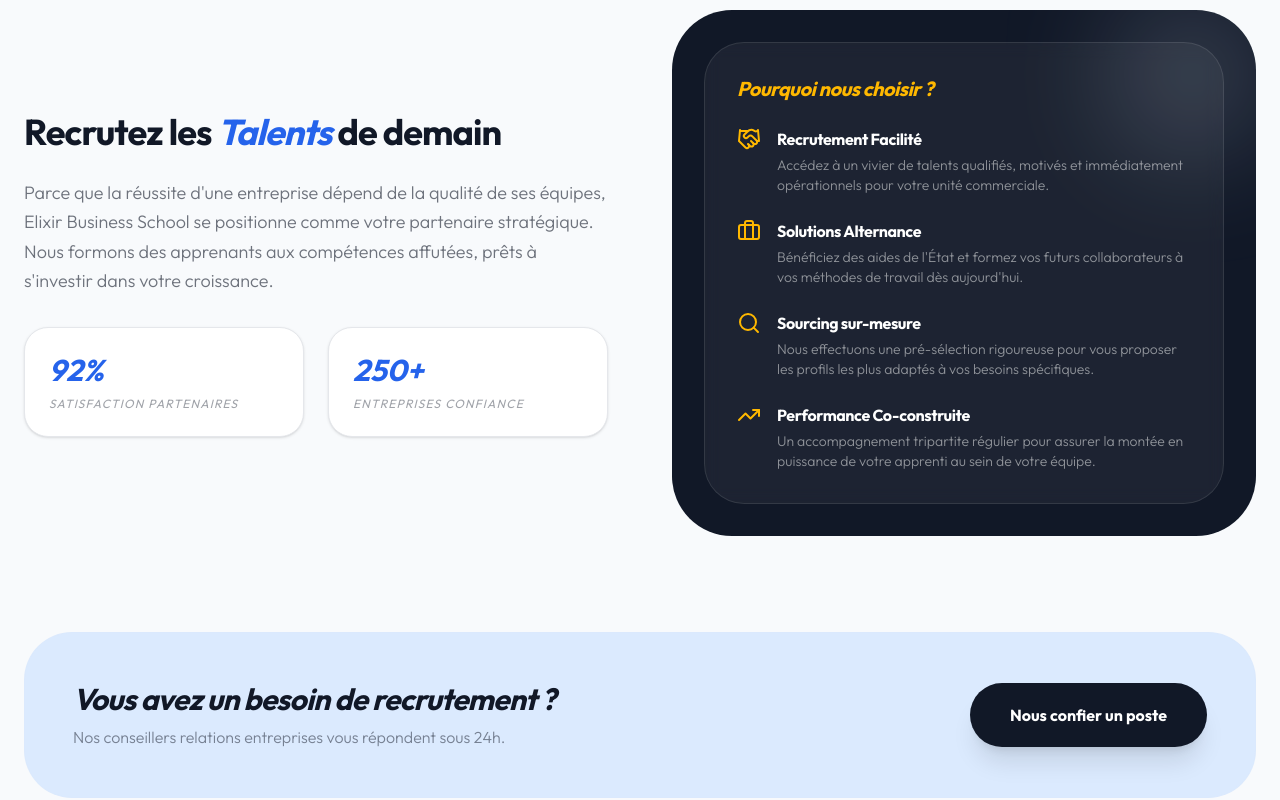
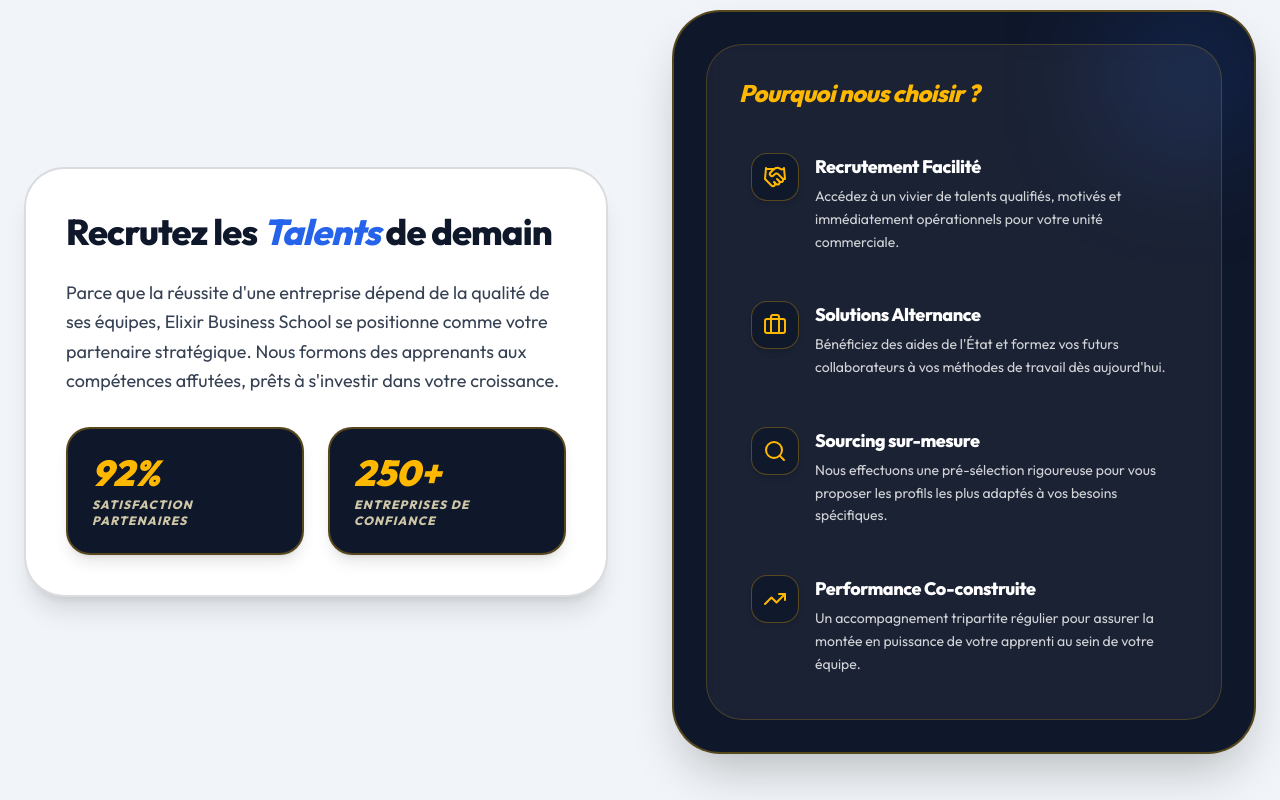
Before and after one commit to Bingo-agency26/Elixir-business-school, a React (Vite) app: page /#/entreprises in a window 1280 px wide. Shown: the part 280-1080 px from the top of the page. Built offline with nearby package versions, Linux system fonts and the light colour scheme.

Commit message:
style: apply handcrafted Apple-style micro-animations and physics easing across all pages and components

```diff
--- a/src/components/CourseCard.tsx
+++ b/src/components/CourseCard.tsx
@@ -1,41 +1,44 @@
 import { motion } from 'motion/react';
-import { ArrowRight, GraduationCap, Clock, Award } from 'lucide-react';
+import { ArrowRight, Clock } from 'lucide-react';
 import { Link } from 'react-router-dom';
 import { Course } from '../types';
 
 export default function CourseCard({ course }: { course: Course; key?: string | number }) {
+  const customEase = [0.16, 1, 0.3, 1];
+
   return (
     <motion.div
-      whileHover={{ y: -5 }}
-      className="group bg-white rounded-2xl p-6 border border-brand-border shadow-sm hover:shadow-xl transition-all duration-300 flex flex-col h-full"
+      whileHover={{ y: -8, scale: 1.01 }}
+      transition={{ duration: 0.5, ease: customEase }}
+      className="group bg-white rounded-3xl p-7 border-2 border-brand-primary/10 shadow-md hover:shadow-[0_20px_40px_rgba(15,23,42,0.12)] hover:border-brand-secondary transition-all duration-300 flex flex-col h-full cursor-pointer relative overflow-hidden"
     >
       <div className="flex-grow">
-        <div className="flex items-center justify-between mb-4">
-          <span className="text-[10px] font-bold uppercase tracking-widest text-brand-secondary">
+        <div className="flex items-center justify-between mb-5">
+          <span className="text-[11px] font-black uppercase tracking-widest text-brand-primary bg-brand-primary/5 border border-brand-primary/10 px-3 py-1 rounded-full group-hover:bg-brand-primary group-hover:text-brand-accent transition-all duration-300">
             {course.level}
           </span>
-          <div className="w-8 h-8 rounded-full border border-brand-border flex items-center justify-center group-hover:bg-brand-text group-hover:text-white transition-all">
-            <ArrowRight className="w-4 h-4" />
+          <div className="w-10 h-10 rounded-2xl bg-brand-primary text-brand-accent flex items-center justify-center group-hover:scale-110 group-hover:rotate-[-6deg] group-hover:bg-brand-secondary group-hover:text-white transition-all duration-300 shadow-sm">
+            <ArrowRight className="w-5 h-5 group-hover:translate-x-0.5 transition-transform" />
           </div>
         </div>
 
-        <h3 className="text-xl font-bold text-brand-text mb-2 leading-tight">
+        <h3 className="text-2xl font-extrabold text-brand-primary mb-3 leading-tight group-hover:text-brand-secondary transition-colors duration-300">
           {course.title}
         </h3>
 
-        <p className="text-brand-text/60 text-xs leading-relaxed mb-6 font-light">
+        <p className="text-gray-700 text-sm leading-relaxed mb-6 font-normal">
           {course.description}
         </p>
 
-        <div className="space-y-4 mb-6">
-          <div className="flex items-center text-[10px] text-brand-text opacity-50 uppercase tracking-widest font-semibold">
-            <Clock className="w-3 h-3 mr-2" />
+        <div className="space-y-4 mb-6 border-t border-gray-100 pt-4">
+          <div className="flex items-center text-xs text-brand-primary font-bold uppercase tracking-wider">
+            <Clock className="w-4 h-4 mr-2 text-brand-secondary" />
             {course.duration}
           </div>
           {course.points && (
-            <div className="flex flex-wrap gap-1.5">
+            <div className="flex flex-wrap gap-2">
               {course.points.slice(0, 3).map((point, index) => (
-                <span key={index} className="px-2 py-0.5 bg-brand-bg rounded text-[8px] font-bold text-brand-text/50 uppercase tracking-tight">
+                <span key={index} className="px-2.5 py-1 bg-gray-100 rounded-lg text-[10px] font-bold text-gray-700 uppercase tracking-tight group-hover:bg-brand-primary/5 transition-colors">
                   {point}
                 </span>
               ))}
@@ -46,9 +49,10 @@
 
       <Link
         to={`/formations/${course.slug}`}
-        className="mt-4 text-[10px] font-bold uppercase tracking-widest text-brand-secondary hover:text-brand-text transition-colors"
+        className="mt-4 py-3 px-5 bg-brand-primary group-hover:bg-brand-secondary text-white text-xs font-extrabold uppercase tracking-wider rounded-xl flex items-center justify-between transition-all shadow-md group-hover:scale-[1.02]"
       >
-        Détails du programme →
+        <span>Découvrir le programme</span>
+        <ArrowRight className="w-4 h-4 text-brand-accent group-hover:translate-x-1 transition-transform duration-300" />
       </Link>
     </motion.div>
   );
--- a/src/pages/About.tsx
+++ b/src/pages/About.tsx
@@ -3,31 +3,33 @@
 import { ShieldCheck, Zap, Heart, Globe } from 'lucide-react';
 
 export default function About() {
+  const customEase = [0.16, 1, 0.3, 1];
+
   const values = [
     {
-      icon: <ShieldCheck className="w-8 h-8" />,
+      icon: <ShieldCheck className="w-9 h-9 text-brand-accent group-hover:text-white transition-colors duration-300" />,
       title: "Intégrité & Rigueur",
       desc: "Nous maintenons des standards académiques élevés pour garantir la valeur de votre diplôme."
     },
     {
-      icon: <Zap className="w-8 h-8" />,
+      icon: <Zap className="w-9 h-9 text-brand-accent group-hover:text-white transition-colors duration-300" />,
       title: "Agilité & Innovation",
       desc: "Nos programmes évoluent en temps réel avec les tendances du marché mondial."
     },
     {
-      icon: <Heart className="w-8 h-8" />,
+      icon: <Heart className="w-9 h-9 text-brand-accent group-hover:text-white transition-colors duration-300" />,
       title: "Engagement & Passion",
       desc: "Chaque étudiant bénéficie d'une attention particulière pour révéler son plein potentiel."
     },
     {
-      icon: <Globe className="w-8 h-8" />,
+      icon: <Globe className="w-9 h-9 text-brand-accent group-hover:text-white transition-colors duration-300" />,
       title: "Ouverture d'Esprit",
       desc: "Nous formons des profils curieux, capables de s'adapter à des environnements variés."
     }
   ];
 
   return (
-    <main className="min-h-screen pt-32 pb-24 bg-brand-bg">
+    <main className="min-h-screen pt-32 pb-24 bg-[#F1F5F9]">
       <div className="max-w-7xl mx-auto px-6">
         <SectionHeading
           title="L'excellence comme signature"
@@ -36,25 +38,33 @@
 
         <div className="grid grid-cols-1 lg:grid-cols-2 gap-20 items-center mb-32">
           <motion.div
-            initial={{ opacity: 0, scale: 0.9 }}
-            whileInView={{ opacity: 1, scale: 1 }}
+            initial={{ opacity: 0, scale: 0.95, y: 20 }}
+            whileInView={{ opacity: 1, scale: 1, y: 0 }}
             viewport={{ once: true }}
-            className="aspect-[4/5] rounded-[60px] overflow-hidden shadow-2xl relative border border-brand-border"
+            transition={{ duration: 0.8, ease: customEase }}
+            className="aspect-[4/5] rounded-[48px] overflow-hidden shadow-2xl relative border-2 border-brand-primary/15 group"
           >
             <img
               src="https://images.unsplash.com/photo-1543269865-cbf427effbad?q=80&w=2070&auto=format&fit=crop"
-              alt="Premium Education Atmosphere and Success"
-              className="w-full h-full object-cover"
+              alt="Atmosphère d'excellence Elixir Business School"
+              className="w-full h-full object-cover group-hover:scale-108 transition-transform duration-700 ease-out"
               referrerPolicy="no-referrer"
             />
+            <div className="absolute inset-0 bg-brand-primary/10 group-hover:bg-transparent transition-colors duration-500" />
           </motion.div>
 
-          <div>
-            <h3 className="text-4xl font-bold text-brand-text mb-8 leading-tight italic">
+          <motion.div
+            initial={{ opacity: 0, x: 30 }}
+            whileInView={{ opacity: 1, x: 0 }}
+            viewport={{ once: true }}
+            transition={{ duration: 0.8, ease: customEase }}
+            className="bg-white p-10 rounded-[40px] border-2 border-brand-primary/15 shadow-xl"
+          >
+            <h3 className="text-4xl font-extrabold text-brand-primary mb-8 leading-tight italic">
               Bienvenue chez <br />
               <span className="text-brand-secondary">Elixir Business School</span>
             </h3>
-            <div className="space-y-6 text-lg text-brand-text/60 font-light leading-relaxed">
+            <div className="space-y-6 text-lg text-gray-700 font-normal leading-relaxed">
               <p>
                 Fondée sur la conviction que la formation est le socle de toute ascension sociale et professionnelle, Elixir Business School s'impose comme un centre de formation de référence au cœur de l'écosystème commercial moderne.
               </p>
@@ -62,20 +72,20 @@
                 Nous ne sommes pas seulement une école ; nous sommes un incubateur de talents. Notre approche pédagogique fusionne l'expertise académique de pointe avec les réalités du terrain vécues par nos intervenants professionnels.
               </p>
             </div>
-            <div className="mt-12 p-8 border-l-4 border-brand-secondary bg-brand-surface shadow-sm rounded-tr-3xl rounded-br-3xl italic">
+            <div className="mt-12 p-8 border-l-4 border-brand-accent bg-brand-primary text-white shadow-lg rounded-tr-3xl rounded-br-3xl italic">
               "L'éducation n'est pas la préparation à la vie ; l'éducation est la vie elle-même."
             </div>
-          </div>
+          </motion.div>
         </div>
 
-        {/* Values section */}
-        <section className="py-24 bg-brand-text rounded-[80px] text-white px-12 relative overflow-hidden">
-          <div className="absolute top-0 right-0 w-[400px] h-[400px] bg-brand-secondary-soft/20 blur-[120px] rounded-full" />
+        {/* Values section avec micro-interactions sur-mesure */}
+        <section className="py-24 bg-brand-primary rounded-[56px] text-white px-12 relative overflow-hidden shadow-2xl border-2 border-brand-accent/30">
+          <div className="absolute top-0 right-0 w-[400px] h-[400px] bg-brand-secondary/20 blur-[120px] rounded-full" />
           <div className="max-w-6xl mx-auto relative z-10">
             <div className="text-center mb-16">
-              <h3 className="text-3xl md:text-5xl font-bold mb-4 text-white">Nos Valeurs Fondamentales</h3>
-              <p className="text-white/50 text-lg font-light max-w-2xl mx-auto">
-                Ce qui nous anime au quotidien pour offrir une expérience éducative inégalée.
+              <h3 className="text-3xl md:text-5xl font-extrabold mb-4 text-white">Nos Valeurs Fondamentales</h3>
+              <p className="text-amber-100/70 text-lg font-light max-w-2xl mx-auto">
+                Ce qui nous anime au quotidien pour offrir une expérience éducative inédite et rigoureuse.
               </p>
             </div>
 
@@ -83,17 +93,22 @@
               {values.map((v, i) => (
                 <motion.div
                   key={i}
-                  initial={{ opacity: 0, y: 20 }}
+                  initial={{ opacity: 0, y: 30 }}
                   whileInView={{ opacity: 1, y: 0 }}
+                  whileHover={{ y: -8, scale: 1.02 }}
                   viewport={{ once: true }}
-                  transition={{ delay: i * 0.1 }}
-                  className="bg-white/5 border border-white/10 p-8 rounded-3xl hover:bg-white/10 transition-all text-center"
+                  transition={{ duration: 0.6, delay: i * 0.12, ease: customEase }}
+                  className="bg-white/10 border-2 border-brand-accent/30 p-8 rounded-3xl backdrop-blur-md shadow-xl hover:shadow-2xl hover:border-brand-accent hover:bg-brand-secondary/40 transition-all duration-300 text-center group cursor-pointer flex flex-col items-center justify-between"
                 >
-                  <div className="text-brand-secondary mb-6 flex justify-center">{v.icon}</div>
-                  <h4 className="font-bold text-xl mb-4 italic text-white">{v.title}</h4>
-                  <p className="text-white/40 text-sm leading-relaxed font-light">
-                    {v.desc}
-                  </p>
+                  <div>
+                    <div className="w-16 h-16 bg-brand-primary/80 rounded-2xl border border-brand-accent/30 flex justify-center items-center mb-6 shadow-md group-hover:scale-125 group-hover:rotate-[6deg] group-hover:bg-brand-secondary transition-all duration-300">
+                      {v.icon}
+                    </div>
+                    <h4 className="font-extrabold text-xl mb-4 italic text-white group-hover:text-brand-accent transition-colors">{v.title}</h4>
+                    <p className="text-white/80 text-sm leading-relaxed font-light">
+                      {v.desc}
+                    </p>
+                  </div>
                 </motion.div>
               ))}
             </div>
--- a/src/pages/Business.tsx
+++ b/src/pages/Business.tsx
@@ -1,33 +1,36 @@
 import SectionHeading from '../components/SectionHeading';
 import { motion } from 'motion/react';
-import { Briefcase, Handshake, TrendingUp, Search } from 'lucide-react';
+import { Briefcase, Handshake, TrendingUp, Search, ArrowRight } from 'lucide-react';
+import { Link } from 'react-router-dom';
 
 export default function Business() {
+  const customEase = [0.16, 1, 0.3, 1];
+
   const benefits = [
     {
-      icon: <Handshake />,
+      icon: <Handshake className="w-6 h-6 text-brand-accent group-hover:scale-110 transition-transform" />,
       title: "Recrutement Facilité",
       desc: "Accédez à un vivier de talents qualifiés, motivés et immédiatement opérationnels pour votre unité commerciale."
     },
     {
-      icon: <Briefcase />,
+      icon: <Briefcase className="w-6 h-6 text-brand-accent group-hover:scale-110 transition-transform" />,
       title: "Solutions Alternance",
       desc: "Bénéficiez des aides de l'État et formez vos futurs collaborateurs à vos méthodes de travail dès aujourd'hui."
     },
     {
-      icon: <Search />,
+      icon: <Search className="w-6 h-6 text-brand-accent group-hover:scale-110 transition-transform" />,
       title: "Sourcing sur-mesure",
       desc: "Nous effectuons une pré-sélection rigoureuse pour vous proposer les profils les plus adaptés à vos besoins spécifiques."
     },
     {
-      icon: <TrendingUp />,
+      icon: <TrendingUp className="w-6 h-6 text-brand-accent group-hover:scale-110 transition-transform" />,
       title: "Performance Co-construite",
       desc: "Un accompagnement tripartite régulier pour assurer la montée en puissance de votre apprenti au sein de votre équipe."
     }
   ];
 
   return (
-    <main className="min-h-screen pt-32 pb-24 bg-brand-bg">
+    <main className="min-h-screen pt-32 pb-24 bg-[#F1F5F9]">
       <div className="max-w-7xl mx-auto px-6">
         <SectionHeading
           title="Partenariat Entreprises"
@@ -35,52 +38,92 @@
         />
 
         <div className="grid grid-cols-1 lg:grid-cols-2 gap-16 items-center mb-24">
-          <div>
-            <h3 className="text-4xl font-bold text-brand-text mb-6 leading-tight">
+          <motion.div
+            initial={{ opacity: 0, x: -30 }}
+            whileInView={{ opacity: 1, x: 0 }}
+            viewport={{ once: true }}
+            transition={{ duration: 0.8, ease: customEase }}
+            className="bg-white p-10 rounded-[40px] border-2 border-brand-primary/15 shadow-xl"
+          >
+            <h3 className="text-3xl sm:text-4xl font-extrabold text-brand-primary mb-6 leading-tight">
               Recrutez les <span className="text-brand-secondary italic">Talents</span> de demain
             </h3>
-            <p className="text-lg text-brand-text/60 font-light leading-relaxed mb-8">
+            <p className="text-lg text-gray-700 font-normal leading-relaxed mb-8">
               Parce que la réussite d'une entreprise dépend de la qualité de ses équipes, Elixir Business School se positionne comme votre partenaire stratégique. Nous formons des apprenants aux compétences affutées, prêts à s'investir dans votre croissance.
             </p>
+
             <div className="grid grid-cols-1 sm:grid-cols-2 gap-6">
-              <div className="bg-brand-surface p-6 rounded-3xl shadow-sm border border-brand-border italic">
-                <div className="text-brand-secondary font-bold text-3xl mb-2">92%</div>
-                <div className="text-xs uppercase tracking-widest text-brand-text/40">Satisfaction Partenaires</div>
-              </div>
-              <div className="bg-brand-surface p-6 rounded-3xl shadow-sm border border-brand-border italic">
-                <div className="text-brand-secondary font-bold text-3xl mb-2">250+</div>
-                <div className="text-xs uppercase tracking-widest text-brand-text/40">Entreprises Confiance</div>
-              </div>
+              <motion.div
+                whileHover={{ scale: 1.03, y: -4 }}
+                transition={{ type: "spring", stiffness: 300 }}
+                className="bg-brand-primary text-white p-6 rounded-3xl shadow-lg border-2 border-brand-accent/30 italic cursor-pointer group"
+              >
+                <div className="text-brand-accent font-black text-4xl mb-1 group-hover:scale-105 transition-transform">92%</div>
+                <div className="text-xs uppercase font-extrabold tracking-widest text-amber-100/80">Satisfaction Partenaires</div>
+              </motion.div>
+
+              <motion.div
+                whileHover={{ scale: 1.03, y: -4 }}
+                transition={{ type: "spring", stiffness: 300 }}
+                className="bg-brand-primary text-white p-6 rounded-3xl shadow-lg border-2 border-brand-accent/30 italic cursor-pointer group"
+              >
+                <div className="text-brand-accent font-black text-4xl mb-1 group-hover:scale-105 transition-transform">250+</div>
+                <div className="text-xs uppercase font-extrabold tracking-widest text-amber-100/80">Entreprises de Confiance</div>
+              </motion.div>
             </div>
-          </div>
-          <div className="p-8 bg-brand-text rounded-[60px] relative overflow-hidden">
-             <div className="absolute top-0 right-0 w-32 h-32 bg-brand-secondary-soft/30 blur-3xl rounded-full" />
-             <div className="relative z-10 p-8 text-white border border-white/10 rounded-[40px] bg-white/5 backdrop-blur-sm">
-                <h4 className="text-xl font-bold mb-6 italic text-brand-accent">Pourquoi nous choisir ?</h4>
+          </motion.div>
+
+          <motion.div
+            initial={{ opacity: 0, x: 30 }}
+            whileInView={{ opacity: 1, x: 0 }}
+            viewport={{ once: true }}
+            transition={{ duration: 0.8, ease: customEase }}
+            className="p-8 bg-brand-primary rounded-[48px] border-2 border-brand-accent/30 shadow-2xl relative overflow-hidden"
+          >
+             <div className="absolute top-0 right-0 w-32 h-32 bg-brand-secondary/30 blur-3xl rounded-full" />
+             <div className="relative z-10 p-8 text-white border border-brand-accent/20 rounded-[36px] bg-white/5 backdrop-blur-sm">
+                <h4 className="text-2xl font-extrabold mb-8 italic text-brand-accent">Pourquoi nous choisir ?</h4>
                 <div className="space-y-6">
                   {benefits.map((b, i) => (
-                    <div key={i} className="flex space-x-4">
-                      <div className="text-brand-accent shrink-0">{b.icon}</div>
+                    <motion.div
+                      key={i}
+                      whileHover={{ x: 6 }}
+                      transition={{ type: "spring", stiffness: 300 }}
+                      className="flex space-x-4 p-3 rounded-2xl hover:bg-white/10 transition-colors duration-300 group cursor-pointer"
+                    >
+                      <div className="w-12 h-12 bg-brand-primary/80 border border-brand-accent/30 rounded-2xl flex items-center justify-center shrink-0 shadow-md group-hover:bg-brand-secondary group-hover:scale-110 transition-all duration-300">
+                        {b.icon}
+                      </div>
                       <div>
-                        <h5 className="font-bold mb-1 text-white">{b.title}</h5>
-                        <p className="text-sm text-white/50 font-light">{b.desc}</p>
+                        <h5 className="font-extrabold text-lg mb-1 text-white group-hover:text-brand-accent transition-colors">{b.title}</h5>
+                        <p className="text-sm text-white/80 font-normal leading-relaxed">{b.desc}</p>
                       </div>
-                    </div>
+                    </motion.div>
                   ))}
                 </div>
              </div>
-          </div>
+          </motion.div>
         </div>
 
-        <div className="bg-brand-secondary-soft p-12 rounded-[48px] border border-brand-secondary-soft/50 flex flex-col md:flex-row items-center justify-between gap-8">
+        <motion.div
+          initial={{ opacity: 0, y: 30 }}
+          whileInView={{ opacity: 1, y: 0 }}
+          viewport={{ once: true }}
+          transition={{ duration: 0.7, ease: customEase }}
+          className="bg-brand-primary p-12 rounded-[48px] border-2 border-brand-accent/30 shadow-2xl flex flex-col md:flex-row items-center justify-between gap-8 text-white relative overflow-hidden"
+        >
           <div>
-            <h3 className="text-3xl font-bold text-brand-text mb-2 italic">Vous avez un besoin de recrutement ?</h3>
-            <p className="text-brand-text/50 font-light">Nos conseillers relations entreprises vous répondent sous 24h.</p>
+            <h3 className="text-3xl font-extrabold mb-2 italic text-brand-accent">Vous avez un besoin de recrutement ?</h3>
+            <p className="text-amber-100/80 font-normal text-base">Nos conseillers relations entreprises vous répondent sous 24h.</p>
           </div>
-          <button className="bg-brand-text text-white px-10 py-5 rounded-full font-bold hover:bg-brand-secondary-hover transition-all shadow-xl">
-             Nous confier un poste
-          </button>
-        </div>
+          <Link
+            to="/contact"
+            className="bg-brand-secondary hover:bg-white hover:text-brand-primary text-white px-10 py-5 rounded-2xl font-extrabold shadow-xl flex items-center gap-3 transition-all hover:scale-105 group shrink-0"
+          >
+             <span>Nous confier un poste</span>
+             <ArrowRight className="w-5 h-5 group-hover:translate-x-1 transition-transform" />
+          </Link>
+        </motion.div>
       </div>
     </main>
   );
```
